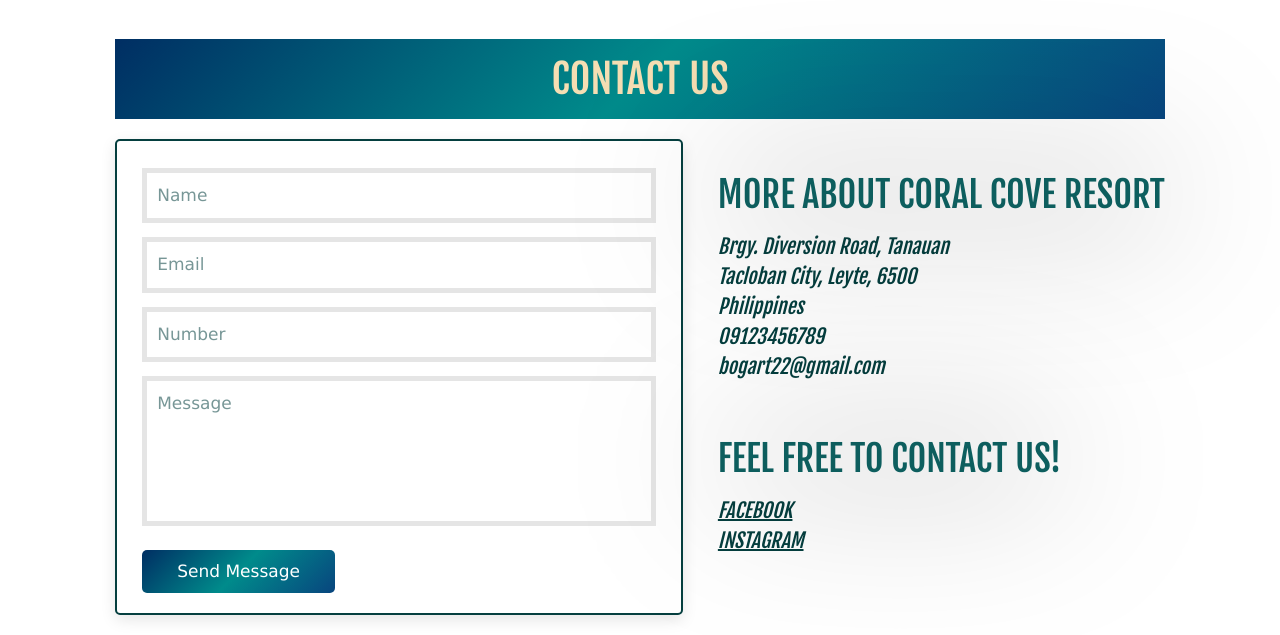
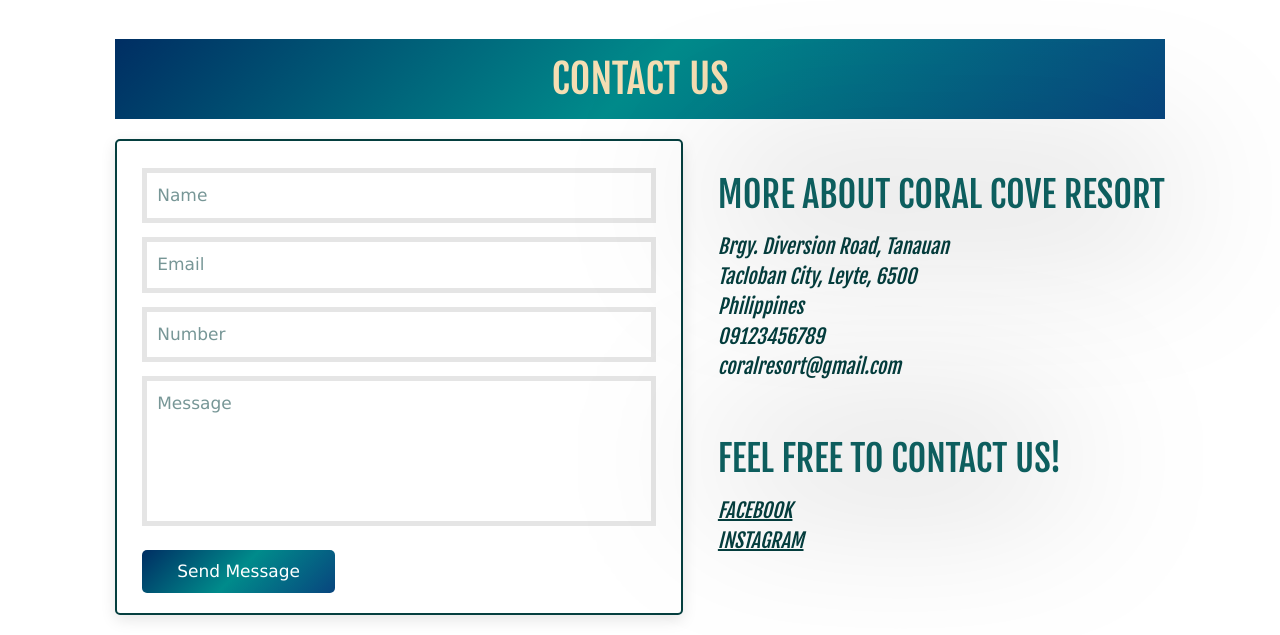
Before and after one commit to bxlionelle/Resort-System, a Flask app: page /index in a window 1280 px wide. Shown: the part 2889-3524 px from the top of the page. Run offline with Flask 3, Linux system fonts and the light colour scheme; a user stored in the database is signed in; some libraries are stand-ins or nearby versions; some web fonts are replaced.

Commit message:
coralresort

```diff
--- a/templates/index.html
+++ b/templates/index.html
@@ -229,7 +229,7 @@
                 Tacloban City, Leyte, 6500<br>
                 Philippines<br>
                 09123456789<br>
-                bogart22@gmail.com
+                coralresort@gmail.com
             </address>
             <h1>FEEL FREE TO CONTACT US!</h1>
             <address>
```
